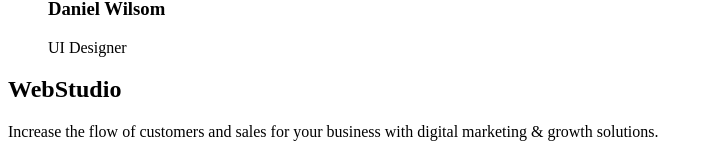
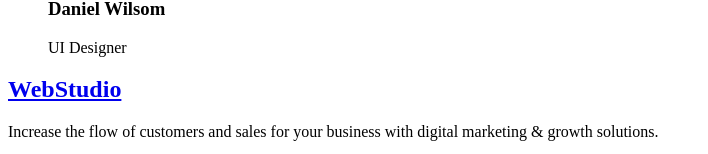
Before and after one commit to MichaelCh091/goit-markup-hw-01, a plain HTML site: page index.html in a window 1280 px wide. Shown: the part 1557-1711 px from the top of the page, without its empty margins (0-708 px from the left). Drawn offline with Linux system fonts and the light colour scheme.

Commit message:
add url to footer WebStudio text

```diff
--- a/index.html
+++ b/index.html
@@ -94,7 +94,7 @@
     </main>
 
     <footer>
-        <h2>WebStudio</h2>
+        <h2><a href="http://127.0.0.1:5500/index.html">WebStudio</a> </h2>
         <p>Increase the flow of customers and sales for your business with digital marketing & growth solutions.</p>
     </footer>
 
```
